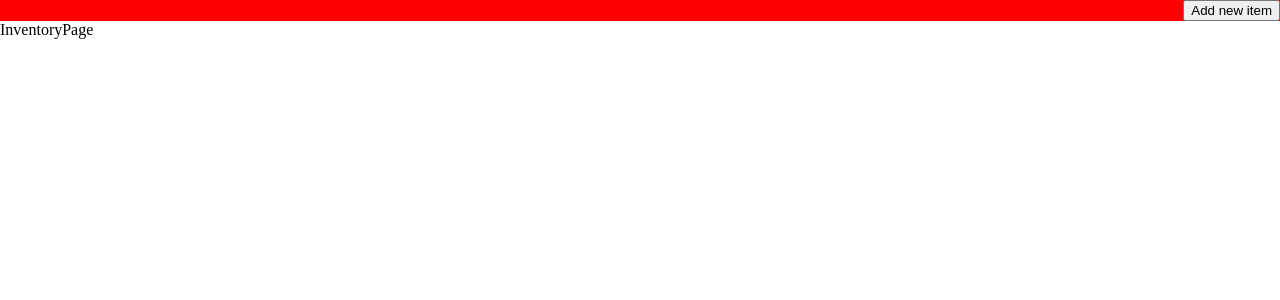
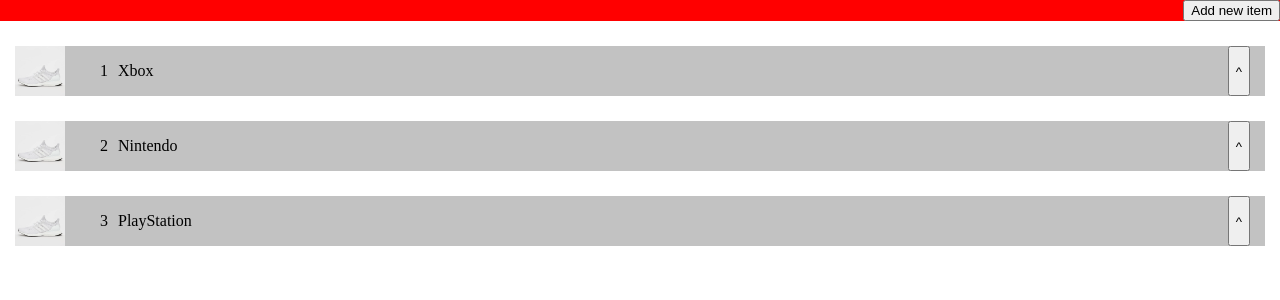
Before and after one commit to yorck25/inventory-frontend, a React (Create React App) app: page /inventory in a window 1280 px wide. Shown: the top 300 px of the page. Built offline with nearby package versions, Linux system fonts and the light colour scheme.

Commit message:
* adds test dummy data, * adds list component

```diff
--- /dev/null
+++ b/src/components/inventory/inventoryItemList/index.tsx
@@ -0,0 +1,96 @@
+import style from './style.module.scss'
+import dummyImage from './2188303_P.webp'
+import { useState } from 'react';
+
+interface IItemModel {
+    id: number,
+    item: string,
+    size: number,
+    buy: number,
+    sell: number,
+    platform: string,
+    buyindate: string,
+    selldate: string,
+    memo: string,
+}
+
+const dummyItems: IItemModel[] = [
+    {
+        id: 1,
+        item: "Xbox",
+        size: 1,
+        buy: 550,
+        sell: 650,
+        platform: "Microsoft Store",
+        buyindate: "2021-01-03",
+        selldate: "2021-01-04",
+        memo: "test",
+    },
+    {
+        id: 2,
+        item: "Nintendo",
+        size: 1,
+        buy: 450,
+        sell: 550,
+        platform: "Amazon",
+        buyindate: "2021-01-05",
+        selldate: "2021-01-06",
+        memo: "test",
+    },
+    {
+        id: 3,
+        item: "PlayStation",
+        size: 1,
+        buy: 350,
+        sell: 450,
+        platform: "Best Buy",
+        buyindate: "2021-01-07",
+        selldate: "2021-01-08",
+        memo: "test",
+    },
+];
+
+const testNumbers: number[] = [1, 2, 3, 4, 5];
+
+export const InventoryItemList = () => {
+
+    const [clickedItemId, setClickedItemId] = useState<number | undefined>(undefined);
+
+    const clickHandler = (id: number) => {
+        if (clickedItemId == id) return setClickedItemId(undefined);
+
+        setClickedItemId(id);
+    }
+
+    return (
+        <div className={style.inventory_item_list}>
+            {
+                dummyItems.length == 0 ? (
+                    <div>No Items</div>
+                ) : (
+                    dummyItems.map(item =>
+                        <div>
+                            <div className={style.inventory_list_item} key={item.id}>
+                                <div className={style.item_info_container}>
+                                    <img className={style.item_image} src={dummyImage} alt="item image" />
+                                    <p className={style.item_id}>{item.id}</p>
+                                    <p className={style.item_name}>{item.item}</p>
+                                </div>
+                                <button onClick={() => clickHandler(item.id)} className={style.open_detail_button}>^</button>
+                            </div>
+                            {
+                                clickedItemId == item.id && (
+                                    <div className={style.item_detail_container}>
+                                        <ul>
+                                            {testNumbers.map(number => <li key={number}>{number}</li>)}
+                                        </ul>
+                                    </div>
+                                )
+                            }
+                        </div>
+                    )
+                )
+            }
+        </div>
+    )
+}
--- /dev/null
+++ b/src/components/inventory/inventoryItemList/style.module.scss
@@ -0,0 +1,35 @@
+.inventory_item_list{
+    margin: 25px 0;
+    background-color: rgb(255, 255, 255);
+
+
+    .inventory_list_item{
+        margin: 25px 15px;
+        background-color: rgb(194, 194, 194);
+        display: flex;
+        justify-content: space-between;
+
+        .item_info_container{
+            display: flex;
+
+            .item_image{
+                margin: 0 25px 0 0px;
+                height: fit-content;
+                width: 50px;
+                aspect-ratio: 1⁄1;
+            }
+
+            .item_id{
+                margin-left: 10px;
+            }
+
+            .item_name{
+                margin-left: 10px;
+            }
+        }
+
+        .open_detail_button{
+            margin: 0 15px;
+        }
+    }
+}
--- a/src/pages/inventoryPage/index.tsx
+++ b/src/pages/inventoryPage/index.tsx
@@ -1,11 +1,12 @@
 import React from 'react'
 import { InventoryHeader } from '../../components/inventory/inventoryHeader'
+import { InventoryItemList } from '../../components/inventory/inventoryItemList'
 
 export const InventoryPage = () => {
   return (
     <div>
       <InventoryHeader/>
-      InventoryPage
+      <InventoryItemList/>
     </div>
   )
 }
```
Also changed, not shown: src/components/inventory/inventoryItemList/2188303_P.webp (added).
